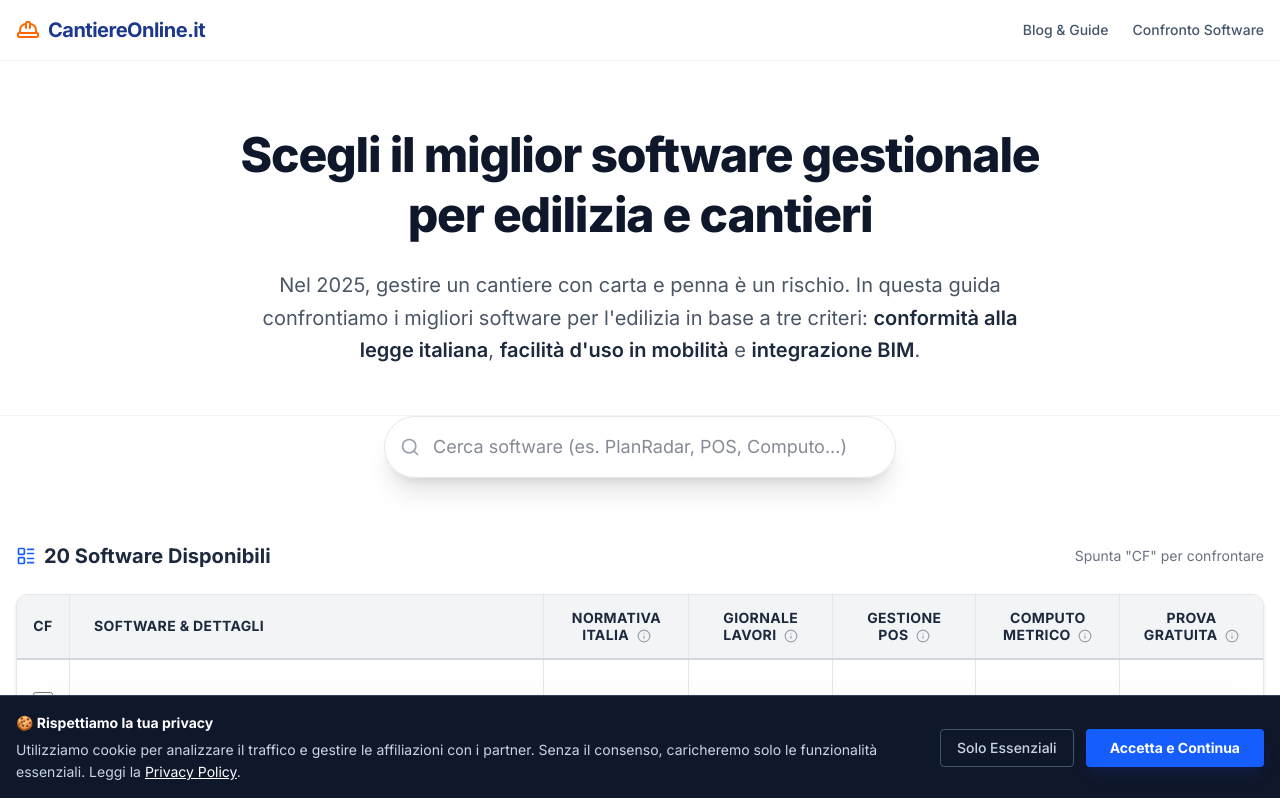
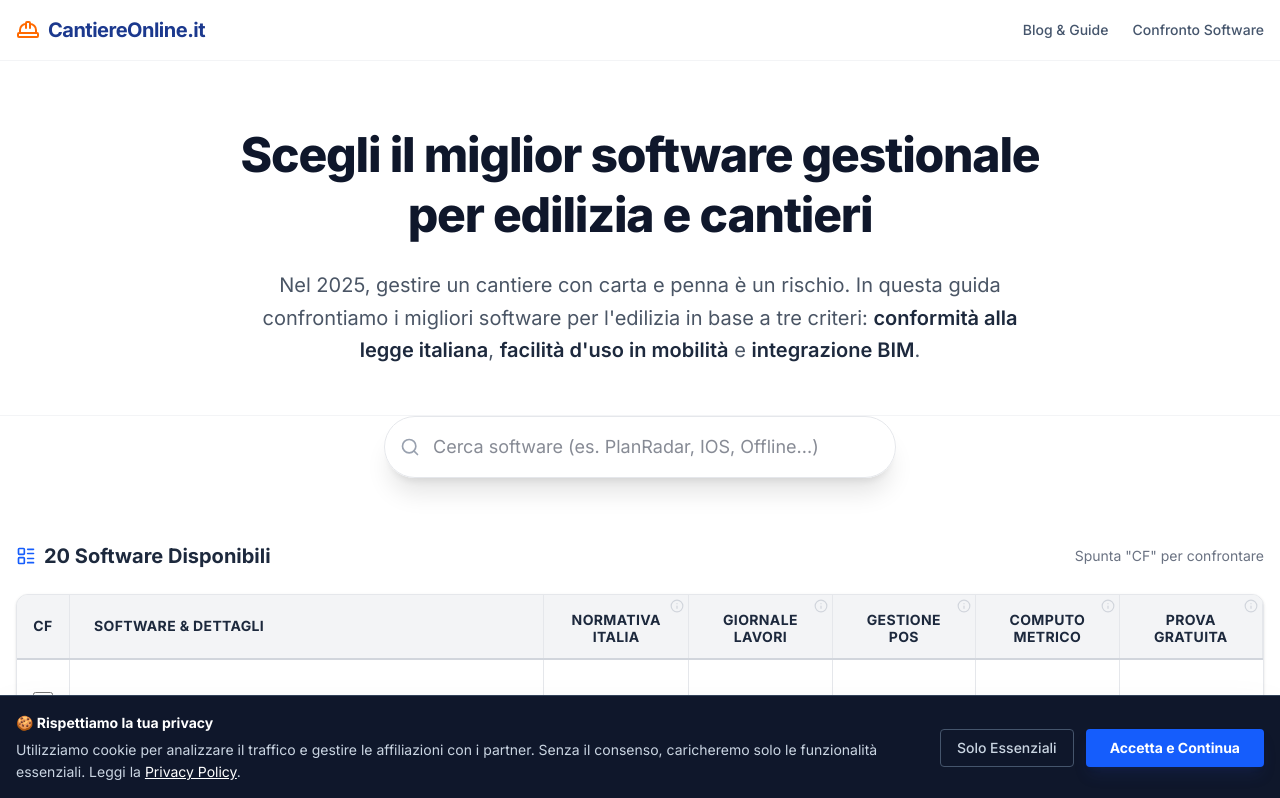
Before and after one commit to Mikymayk/cantiereonline, a Next.js app: page / in a window 1280 px wide. Shown: the top 798 px of the page. Built offline with nearby package versions, Linux system fonts and the light colour scheme.

Commit message:
Ricerca avanzata

```diff
--- a/components/SoftwareList.tsx
+++ b/components/SoftwareList.tsx
@@ -13,11 +13,22 @@ export default function SoftwareList() {
   const [selectedIds, setSelectedIds] = useState<string[]>([]);
   const [showCompare, setShowCompare] = useState(false);
 
-  // Filtra i software
-  const filteredSoftware = softwareData.filter(software =>
-    software.name.toLowerCase().includes(searchTerm.toLowerCase()) ||
-    software.description.toLowerCase().includes(searchTerm.toLowerCase())
-  );
+  // --- LOGICA FILTRO POTENZIATA ---
+  const filteredSoftware = softwareData.filter(software => {
+    const term = searchTerm.toLowerCase();
+
+    // 1. Cerca nel testo (Nome e Descrizione)
+    const matchesText =
+      software.name.toLowerCase().includes(term) ||
+      software.description.toLowerCase().includes(term);
+
+    // 2. Cerca nelle funzionalità attive (es. cerca "ios", "offline", "bim")
+    const matchesFeature = Object.entries(software.features).some(([key, value]) =>
+      value === true && key.replace(/_/g, ' ').toLowerCase().includes(term)
+    );
+
+    return matchesText || matchesFeature;
+  });
 
   // Gestione Selezione Checkbox
   const toggleSelection = (id: string) => {
@@ -41,6 +52,26 @@ export default function SoftwareList() {
     </div>
   );
 
+  // Helper per Intestazione Colonna con Tooltip
+  const HeaderWithTooltip = ({ label, tooltip }: { label: React.ReactNode, tooltip: string }) => (
+    <th className="px-2 py-3 text-center w-[12%] leading-tight border-r border-gray-200 relative group align-middle">
+      {/* Testo Centrato */}
+      <span className="block mt-1">{label}</span>
+
+      {/* Icona Info in Alto a Destra */}
+      <div className="absolute top-1 right-1 text-gray-300 hover:text-blue-500 cursor-help">
+        <Info size={14} />
+      </div>
+
+      {/* Tooltip Hover */}
+      <div className="absolute bottom-full left-1/2 -translate-x-1/2 mb-2 w-48 bg-slate-800 text-white text-xs font-normal p-3 rounded shadow-xl opacity-0 group-hover:opacity-100 transition-opacity pointer-events-none z-50 normal-case tracking-normal leading-snug">
+        {tooltip}
+        {/* Freccina */}
+        <div className="absolute top-full left-1/2 -translate-x-1/2 border-4 border-transparent border-t-slate-800"></div>
+      </div>
+    </th>
+  );
+
   return (
     <>
       {/* --- BARRA DI RICERCA --- */}
@@ -48,7 +79,7 @@ export default function SoftwareList() {
          <div className="max-w-lg mx-auto relative">
             <input
               type="text"
-              placeholder="Cerca software (es. PlanRadar, POS, Computo...)"
+              placeholder="Cerca software (es. PlanRadar, IOS, Offline...)"
               className="w-full pl-12 pr-4 py-4 rounded-full border border-gray-200 shadow-xl focus:ring-2 focus:ring-blue-500 focus:border-transparent outline-none text-lg transition-all"
               value={searchTerm}
               onChange={(e) => setSearchTerm(e.target.value)}
@@ -96,12 +127,29 @@ export default function SoftwareList() {
               <thead>
                 <tr className="bg-gray-100 text-sm font-extrabold text-slate-800 uppercase tracking-wide border-b-2 border-gray-300 h-16">
                   <th className="px-4 text-center w-12 border-r border-gray-200">CF</th>
-                  <th className="px-6 py-3 w-[40%] border-r border-gray-200">SOFTWARE & DETTAGLI</th>
-                  <th className="px-2 py-3 text-center w-[12%] leading-tight border-r border-gray-200">NORMATIVA<br/>ITALIA <Info size={14} className="inline text-gray-400 ml-1"/></th>
-                  <th className="px-2 py-3 text-center w-[12%] leading-tight border-r border-gray-200">GIORNALE<br/>LAVORI <Info size={14} className="inline text-gray-400 ml-1"/></th>
-                  <th className="px-2 py-3 text-center w-[12%] leading-tight border-r border-gray-200">GESTIONE<br/>POS <Info size={14} className="inline text-gray-400 ml-1"/></th>
-                  <th className="px-2 py-3 text-center w-[12%] leading-tight border-r border-gray-200">COMPUTO<br/>METRICO <Info size={14} className="inline text-gray-400 ml-1"/></th>
-                  <th className="px-2 py-3 text-center w-[12%] leading-tight">PROVA<br/>GRATUITA <Info size={14} className="inline text-gray-400 ml-1"/></th>
+                  <th className="px-6 py-3 w-[40%] border-r border-gray-200 align-middle">SOFTWARE & DETTAGLI</th>
+
+                  {/* INTESTAZIONI CON TOOLTIP */}
+                  <HeaderWithTooltip
+                    label={<>NORMATIVA<br/>ITALIA</>}
+                    tooltip="Il software rispetta le normative italiane vigenti (Codice Appalti, D.Lgs 81/08)."
+                  />
+                  <HeaderWithTooltip
+                    label={<>GIORNALE<br/>LAVORI</>}
+                    tooltip="Permette la compilazione digitale del Giornale dei Lavori e report giornalieri."
+                  />
+                  <HeaderWithTooltip
+                    label={<>GESTIONE<br/>POS</>}
+                    tooltip="Funzionalità specifiche per redigere o gestire il Piano Operativo di Sicurezza."
+                  />
+                  <HeaderWithTooltip
+                    label={<>COMPUTO<br/>METRICO</>}
+                    tooltip="Include strumenti per il computo metrico estimativo e la contabilità."
+                  />
+                  <HeaderWithTooltip
+                    label={<>PROVA<br/>GRATUITA</>}
+                    tooltip="Disponibile una prova gratuita o un piano 'Free' per testare il software."
+                  />
                 </tr>
               </thead>
               <tbody className="divide-y divide-gray-200">
@@ -141,10 +189,8 @@ export default function SoftwareList() {
                          <span className="text-xs font-bold text-slate-700">{sw.rating}</span>
                       </div>
 
-                      {/* DESCRIZIONE (Senza line-clamp) */}
                       <p className="text-sm text-gray-700 leading-relaxed mb-6" dangerouslySetInnerHTML={{ __html: sw.description }} />
 
-                      {/* BOTTONE BLU */}
                       <a
                         href={sw.website}
                         target="_blank"
```
